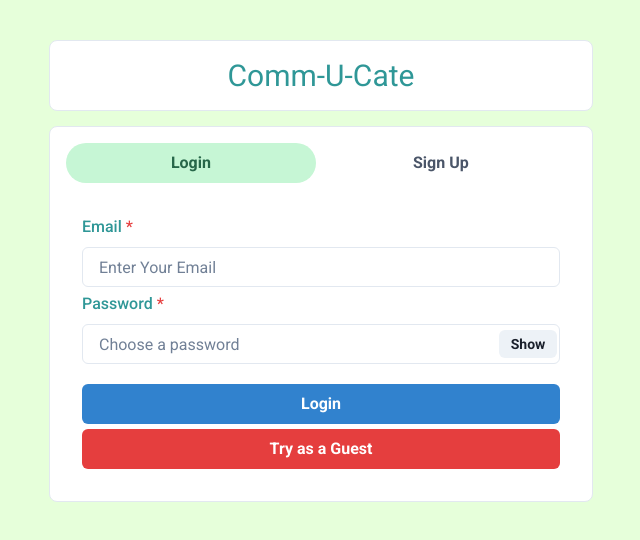
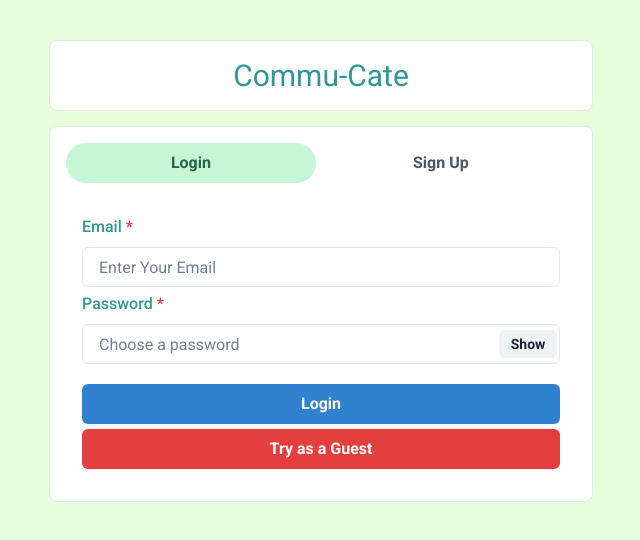
Before and after one commit to kuttu101996/chatApp_dev_forntend, a React (Create React App) app: page / in a window 1280 px wide. Shown: the top 540 px of the page, without its empty margins (319-959 px from the left). Built offline with nearby package versions, Linux system fonts and the light colour scheme.

Commit message:
change name Commu-Cate

```diff
--- a/public/index.html
+++ b/public/index.html
@@ -28,7 +28,7 @@
       work correctly both with client-side routing and a non-root public URL.
       Learn how to configure a non-root public URL by running `npm run build`.
     -->
-    <title>Comm-U-Cate</title>
+    <title>Commu-Cate</title>
   </head>
   <body>
     <noscript>You need to enable JavaScript to run this app.</noscript>
--- a/src/Components/Home.jsx
+++ b/src/Components/Home.jsx
@@ -27,7 +27,7 @@ const Home = () => {
         borderRadius="lg"
         borderWidth="1px"
       >
-        <Text fontSize="3xl">Comm-U-Cate</Text>
+        <Text fontSize="3xl">Commu-Cate</Text>
       </Box>
       <Box bg={"white"} w="100%" p={4} borderRadius="lg" borderWidth="1px">
         <Tabs variant="soft-rounded" colorScheme="green">
--- a/src/Components/miscellaneous/SideComing.jsx
+++ b/src/Components/miscellaneous/SideComing.jsx
@@ -142,7 +142,7 @@ const SideComing = () => {
           </Button>
         </Tooltip>
         <Text fontSize={"2xl"} fontWeight={"bold"}>
-          Comm-U-Cate
+          Commu-Cate
         </Text>
         <div>
           <Menu>
```
